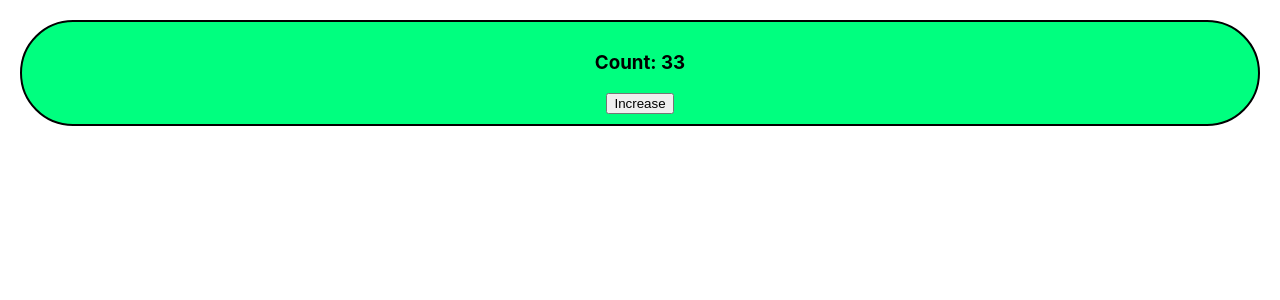
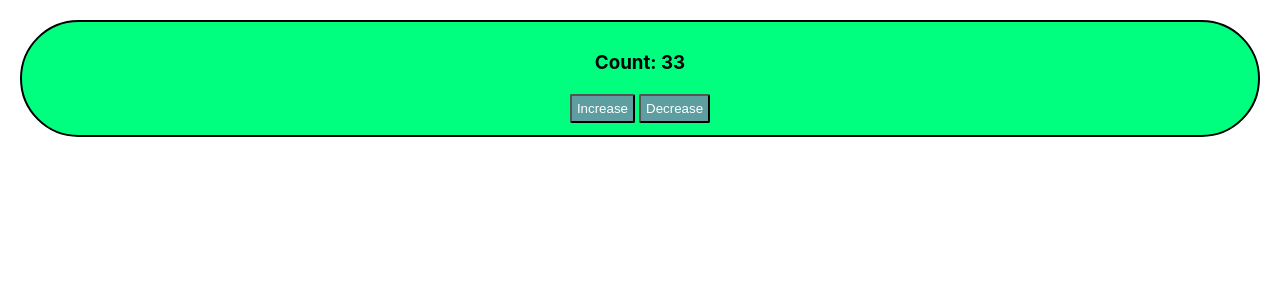
Before and after one commit to JuwelShaikh/react-core-concepts1, a React (Create React App) app: page / in a window 1280 px wide. Shown: the top 300 px of the page. Built offline with nearby package versions, Linux system fonts and the light colour scheme.

Commit message:
Decrease btn added

```diff
--- a/src/App.css
+++ b/src/App.css
@@ -44,3 +44,11 @@
   border: 2px double black;
   border-radius: 80px;
 }
+.count button{
+  margin: 2px;
+  padding: 5px;
+  color: white;
+  background-color: cadetblue;
+  border-radius: 2px;
+
+}
--- a/src/App.js
+++ b/src/App.js
@@ -22,6 +22,7 @@ function Counter (){
     <div className='count'>
       <h3>Count: {count} </h3>
       <button onClick={increaseCount}>Increase</button>
+      <button>Decrease</button>
     </div>
   )
 }
```
